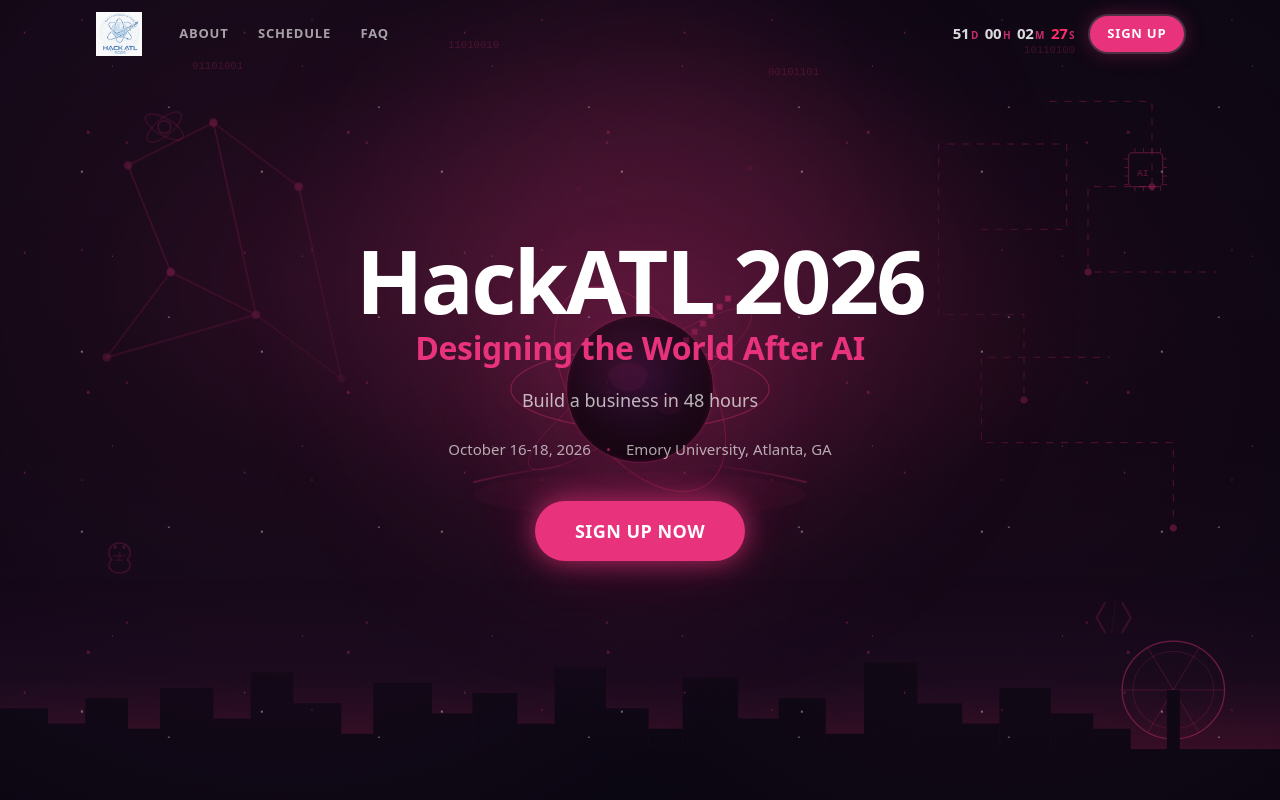
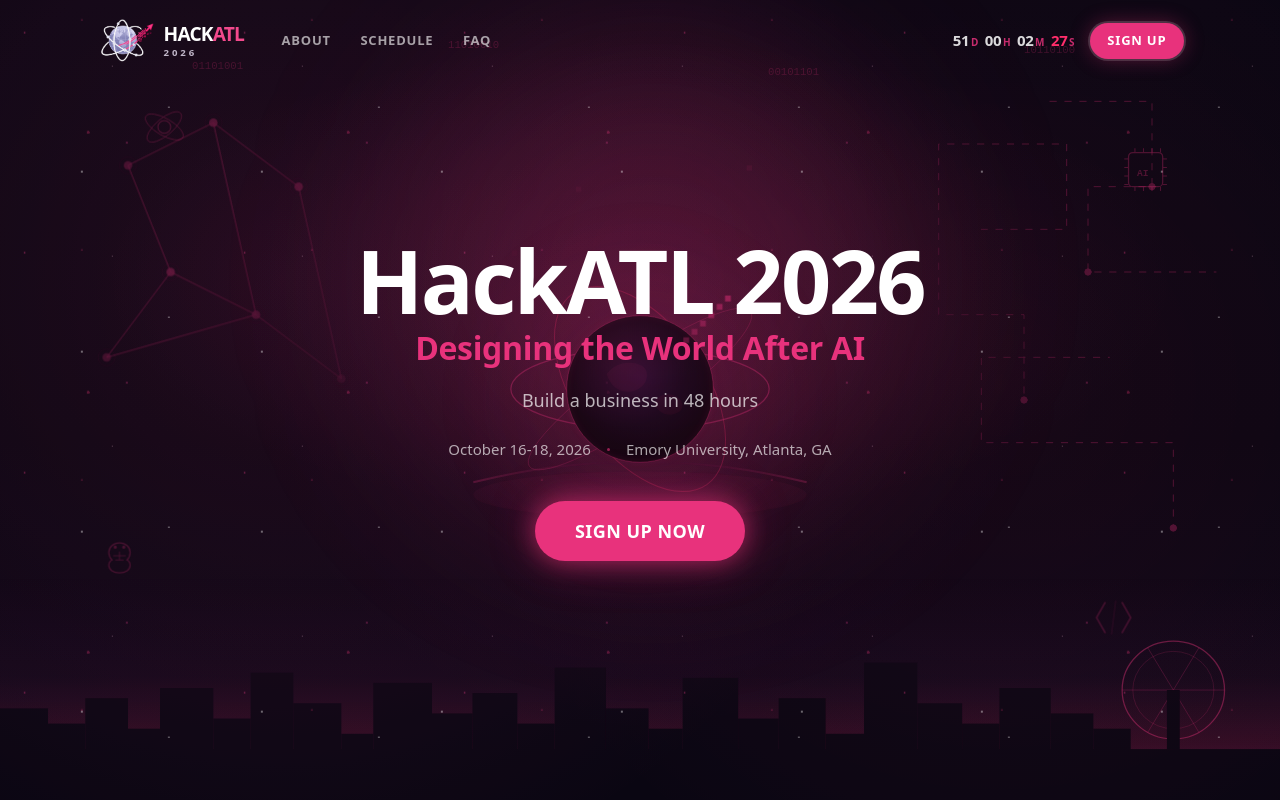
Before and after one commit to Syazvinski/hack_atl, a React (Vite) app: page / in a window 1280 px wide. Shown: the top 800 px of the page. Built offline with nearby package versions, Linux system fonts and the light colour scheme.

Commit message:
Update navbar branding and clarify check-in ID requirements

```diff
--- a/src/App.jsx
+++ b/src/App.jsx
@@ -112,11 +112,8 @@
     <header className={`site-header${scrolled || menuOpen ? ' site-header-solid' : ''}`}>
       <div className="site-header-inner">
         <a href="#top" className="site-header-logo" onClick={closeMenu}>
-          <img
-            src="/images/hackatl/temp-logo.png"
-            alt={`HackATL ${EVENT.year}`}
-            className="site-header-logo-img"
-          />
+          <img className="site-header-brand-mark" src="/images/hackatl/hackatl-nav-mark.png" alt="" aria-hidden="true" />
+          <span className="site-header-wordmark">HACK<span>ATL</span><small>{EVENT.year}</small></span>
         </a>
 
         <nav className="site-header-nav" aria-label="Page">
@@ -582,7 +579,7 @@
     { q: 'What are past themes?', a: 'Past themes include The Great Hacksby (2021) and Smart Cities (2024).' },
     { q: 'Is it only for Emory students?', a: 'Not at all. Students come from universities across the Southeast and beyond.' },
     { q: 'Where is it on campus?', a: 'Goizueta Business School, Emory University (Atlanta).' },
-    { q: 'What do I need for the event?', a: "Pack a laptop, charger, headphones, and whatever helps you work through the weekend. We cover meals, snacks, and swag." },
+    { q: 'What do I need for the event?', a: 'Both a valid government-issued ID and a valid student ID are required for check-in. Pack a laptop, charger, headphones, and whatever helps you work through the weekend. We cover meals, snacks, and swag.' },
     { q: 'I have more questions.', a: 'Email us at contact@eevm.org.' },
   ]
 
--- a/src/data/schedule.js
+++ b/src/data/schedule.js
@@ -7,7 +7,7 @@
       {
         time: '2:00 PM - 4:00 PM',
         title: 'Registration & Student CheckIn',
-        notes: 'EEVM-ers arrive 1:00-2:00 PM to help set up; execs at 1:00 PM. Students must bring a valid student ID.',
+        notes: 'Participants must bring both a valid government-issued ID and a valid student ID.',
       },
       {
         time: '4:00 PM - 5:00 PM',
--- a/src/index.css
+++ b/src/index.css
@@ -58,16 +58,35 @@
   outline-offset: 3px;
 }
 
-.site-header-logo-img {
-  height: 2.35rem;
-  width: auto;
+.site-header-brand-mark {
+  width: 58px;
+  height: 58px;
   object-fit: contain;
+  flex-shrink: 0;
 }
 
-@media (min-width: 640px) {
-  .site-header-logo-img {
-    height: 2.75rem;
-  }
+.site-header-logo {
+  gap: 0.6rem;
+  text-decoration: none;
+  color: #fff;
+}
+
+.site-header-wordmark {
+  font-size: 1.2rem;
+  font-weight: 800;
+  letter-spacing: -0.045em;
+  line-height: 1;
+}
+
+.site-header-wordmark > span { color: #f2498c; }
+
+.site-header-wordmark small {
+  display: block;
+  margin-top: 5px;
+  font-size: 0.6rem;
+  font-weight: 600;
+  letter-spacing: 0.3em;
+  color: #c1b7c9;
 }
 
 .site-header-nav {
```
Also changed, not shown: public/images/hackatl/hackatl-nav-mark.png (added).
